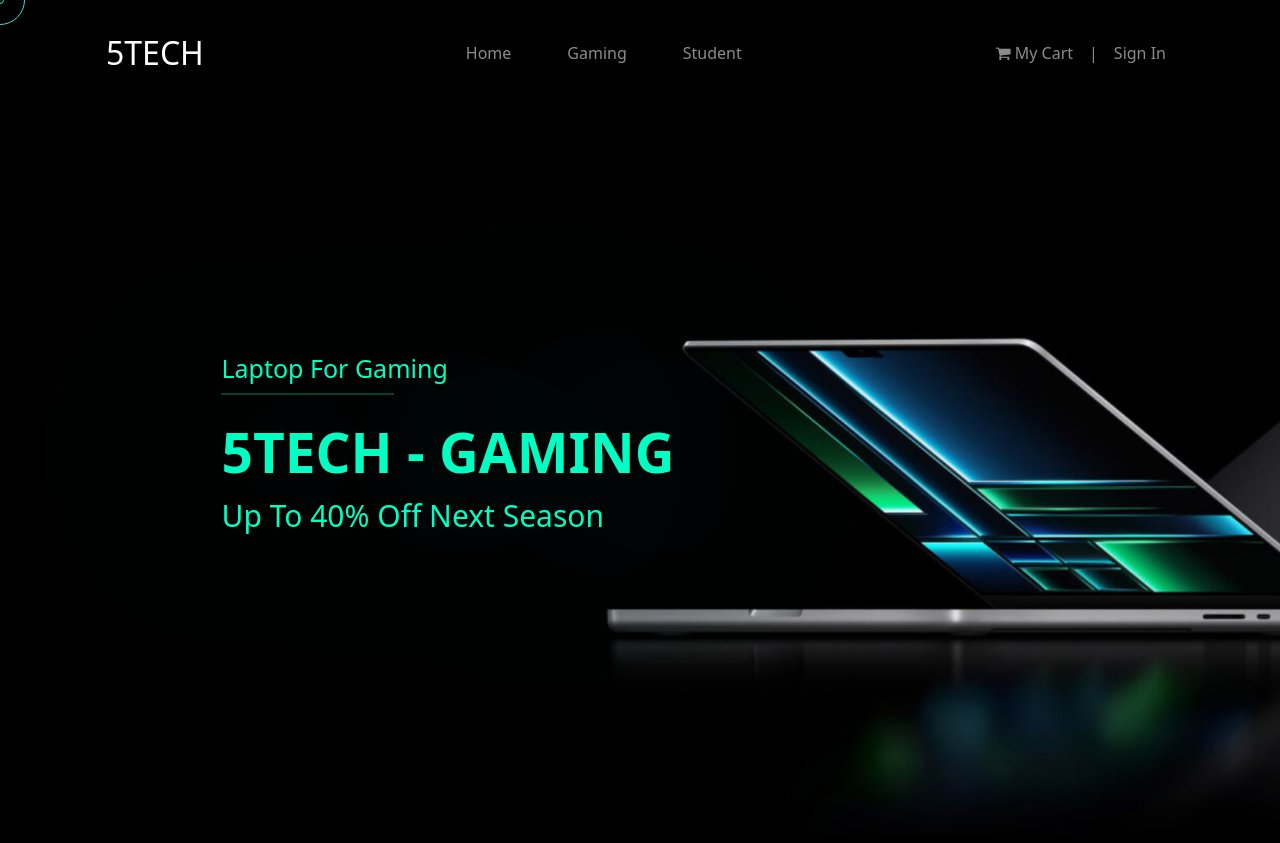
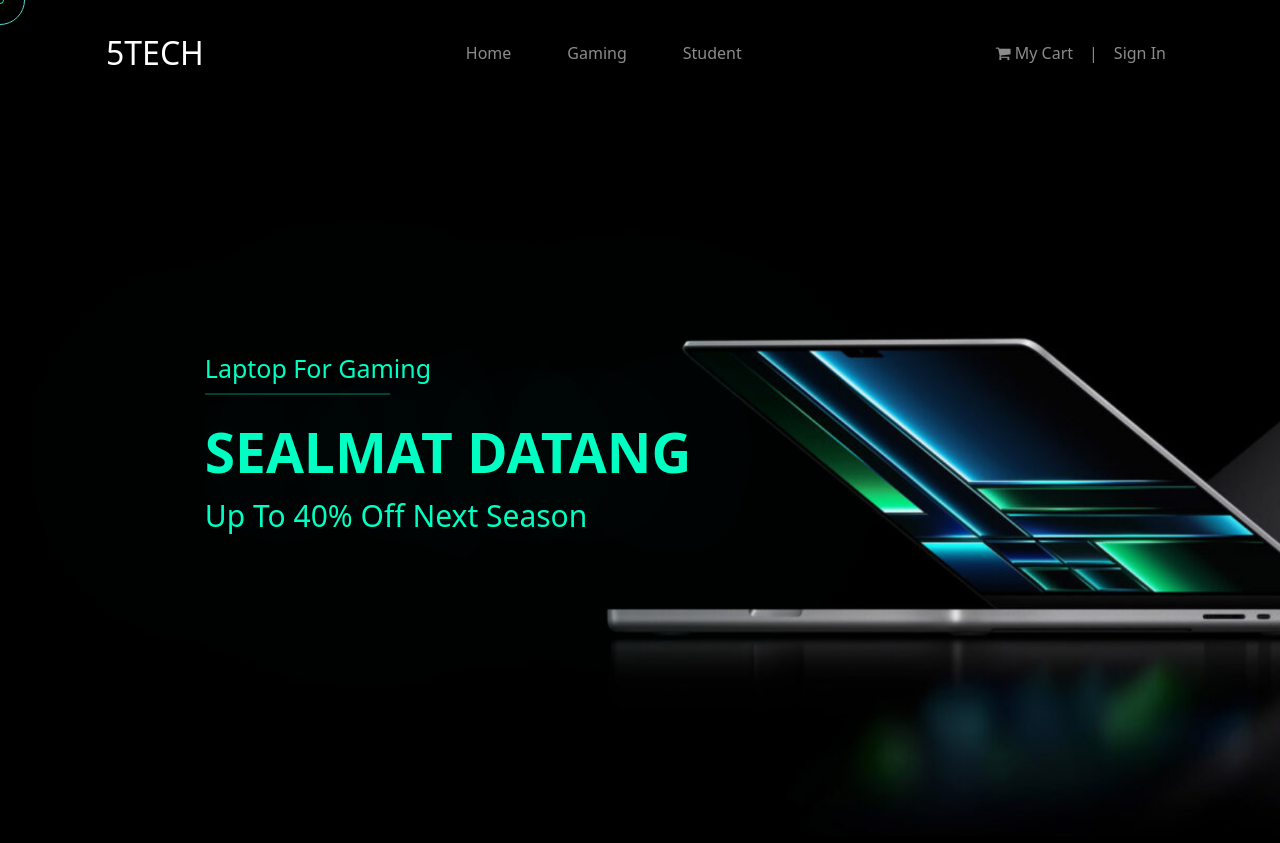
Before and after one commit to ndaawnsn/DP3A, a PHP site: page /gaming.php in a window 1280 px wide. Shown: the top 843 px of the page. Run offline with PHP 8.4, Linux system fonts and the light colour scheme; data that the repository does not hold is empty; some web fonts are replaced.

Commit message:
GAMING,SLMT DTG

```diff
--- a/inc/carouselGaming.php
+++ b/inc/carouselGaming.php
@@ -3,10 +3,8 @@
    <div class="hero-wrap">
      <div class="hero-tittle">
        Laptop For Gaming<br />
-            <hr
-              style="width: 38%; margin-top: 5px; border: 1px solid #00ffc2"
-            />
-            <span class="hero-maintittle">5TECH - GAMING</span><br />
+       <hr style="width: 38%; margin-top: 5px; border: 1px solid #00ffc2" />
+       <span class="hero-maintittle">SEALMAT DATANG</span><br />
        <span class="hero-subtittle">Up To 40% Off Next Season</span>
      </div>
      <!-- <a href="" class="btn btn-hero">SHOP NOW</a> -->
```
Lines whose indentation alone changed are shown as unchanged.
